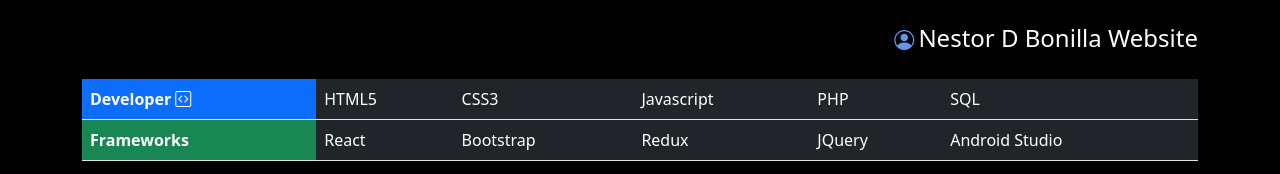
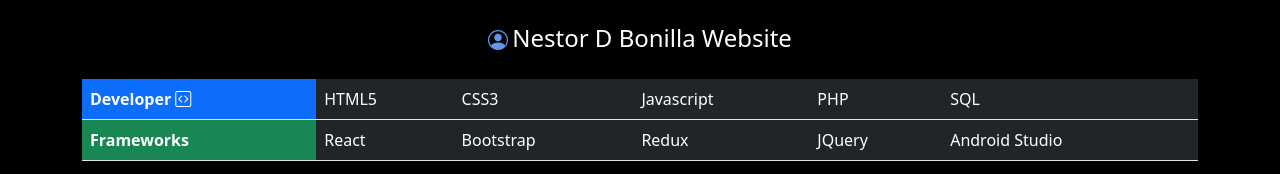
Before and after one commit to NBJC7/NBJC7.github.io, a website: page index.html in a window 1280 px wide. Shown: the top 174 px of the page. Drawn offline with nearby package versions, Linux system fonts and the light colour scheme.

Commit message:
Update index.html

```diff
--- a/index.html
+++ b/index.html
@@ -73,7 +73,7 @@
     <body>
         <div id="background">
             <div class="container">
-                <header class="pt-4 pb-4 text-end">
+                <header class="pt-4 pb-4 text-center">
                     <i id="person-icon" class="bi bi-person-circle"></i>
                     <span class="h4">Nestor D Bonilla Website</span>
                 </header>
```
